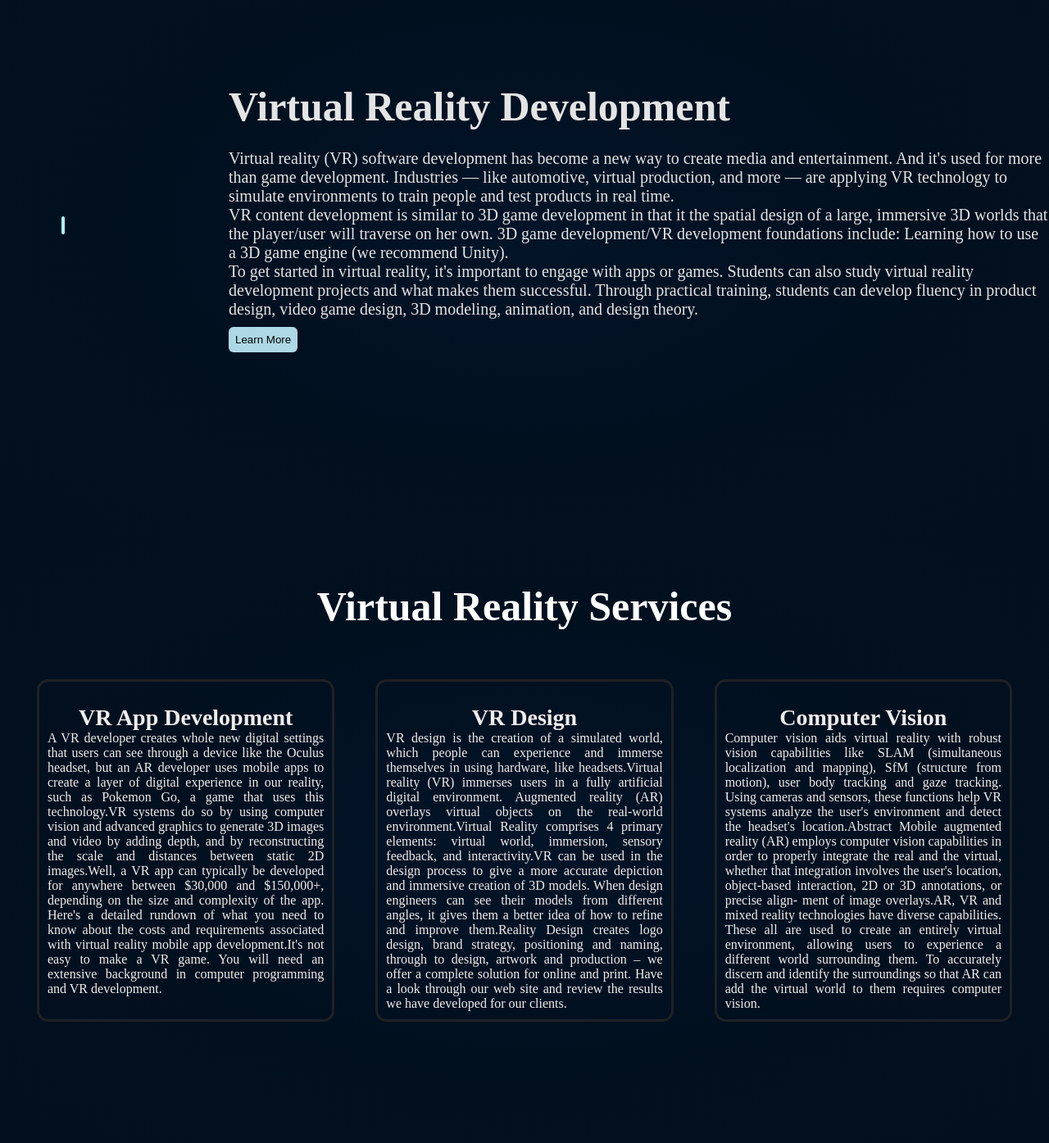
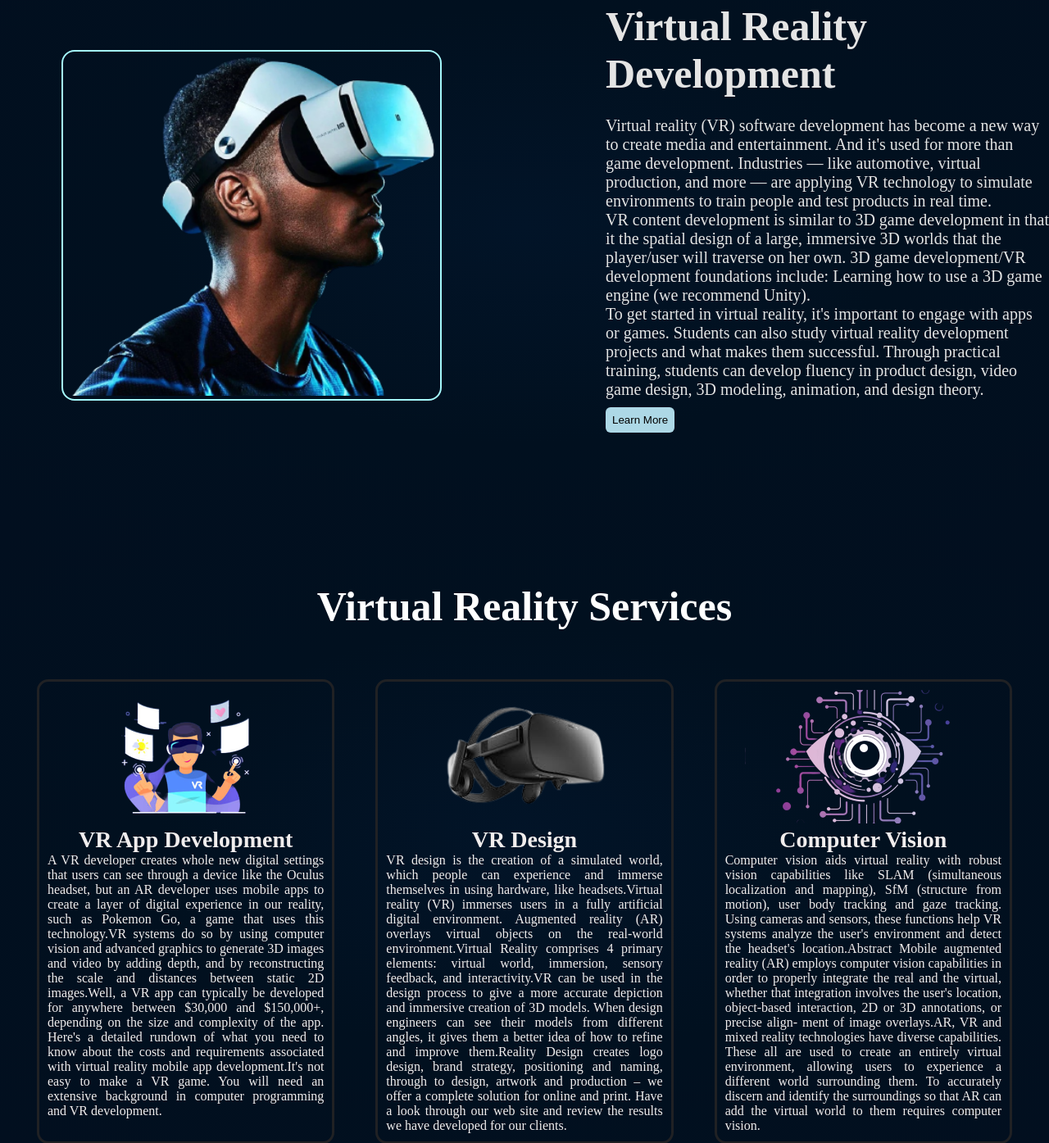
Before and after one commit to Durgesh-9550/Virtual-Reality-WebSite, a plain HTML site: page index.html in a window 1280 px wide. Shown: the part 853-2248 px from the top of the page at 82% size. Drawn offline with Linux system fonts and the light colour scheme; the site is published under a folder, as on GitHub Pages, so addresses that start at the root find nothing.

Commit message:
Update index.html

```diff
--- a/index.html
+++ b/index.html
@@ -40,7 +40,7 @@
 
     <section id="development">
         <div id="development_img">
-            <img src="/img/1626320-removebg-preview.png" alt="">
+            <img src="img/1626320-removebg-preview.png" alt="">
         </div>
         <div id="development_txt">
             <h1>Virtual Reality Development</h1><br>
@@ -58,17 +58,17 @@
         <h1>Virtual Reality Services</h1>
         <div id="services_container">
             <div class="box">
-                <img src="/img/VR_App_Development-removebg-preview.png" alt="">
+                <img src="img/VR_App_Development-removebg-preview.png" alt="">
                 <h2>VR App Development</h2>
                 <p>A VR developer creates whole new digital settings that users can see through a device like the Oculus headset, but an AR developer uses mobile apps to create a layer of digital experience in our reality, such as Pokemon Go, a game that uses this technology.VR systems do so by using computer vision and advanced graphics to generate 3D images and video by adding depth, and by reconstructing the scale and distances between static 2D images.Well, a VR app can typically be developed for anywhere between $30,000 and $150,000+, depending on the size and complexity of the app. Here's a detailed rundown of what you need to know about the costs and requirements associated with virtual reality mobile app development.It's not easy to make a VR game. You will need an extensive background in computer programming and VR development.</p>
             </div>
             <div class="box">
-                <img src="/img/images-removebg-preview.png" alt="">
+                <img src="img/images-removebg-preview.png" alt="">
                 <h2>VR Design</h2>
                 <p>VR design is the creation of a simulated world, which people can experience and immerse themselves in using hardware, like headsets.Virtual reality (VR) immerses users in a fully artificial digital environment. Augmented reality (AR) overlays virtual objects on the real-world environment.Virtual Reality comprises 4 primary elements: virtual world, immersion, sensory feedback, and interactivity.VR can be used in the design process to give a more accurate depiction and immersive creation of 3D models. When design engineers can see their models from different angles, it gives them a better idea of how to refine and improve them.Reality Design creates logo design, brand strategy, positioning and naming, through to design, artwork and production – we offer a complete solution for online and print. Have a look through our web site and review the results we have developed for our clients.</p>
             </div>
             <div class="box">
-                <img src="/img/Computer_vision-removebg-preview.png" alt="">
+                <img src="img/Computer_vision-removebg-preview.png" alt="">
                 <h2>Computer Vision</h2>
                 <p>Computer vision aids virtual reality with robust vision capabilities like SLAM (simultaneous localization and mapping), SfM (structure from motion), user body tracking and gaze tracking. Using cameras and sensors, these functions help VR systems analyze the user's environment and detect the headset's location.Abstract Mobile augmented reality (AR) employs computer vision capabilities in order to properly integrate the real and the virtual, whether that integration involves the user's location, object-based interaction, 2D or 3D annotations, or precise align- ment of image overlays.AR, VR and mixed reality technologies have diverse capabilities. These all are used to create an entirely virtual environment, allowing users to experience a different world surrounding them. To accurately discern and identify the surroundings so that AR can add the virtual world to them requires computer vision.</p>
             </div>
@@ -77,7 +77,7 @@
 
     <section id="contact_us">
         <div id="contact_img">
-            <img src="/img/young-woman-wearing-vr-glasses-removebg-preview.png" alt="">
+            <img src="img/young-woman-wearing-vr-glasses-removebg-preview.png" alt="">
         </div>
         <div id="contact_form">
 
```
